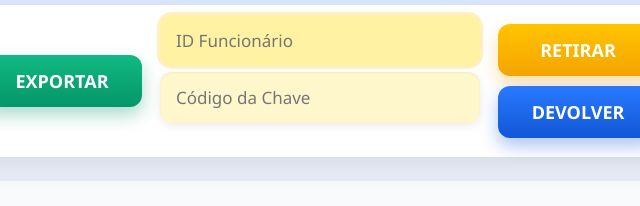
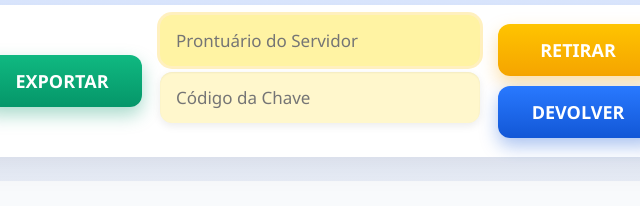
Before and after one commit to yukiosz/sistemaAutomacaoChaves, a plain HTML site: page templates/admin.html in a window 1280 px wide. Shown: the top 206 px of the page, 574-1214 px from the left. Drawn offline with Linux system fonts and the light colour scheme; no server answers.

Commit message:
Alteração - Home e inputs

```diff
--- a/templates/admin.html
+++ b/templates/admin.html
@@ -26,7 +26,7 @@
                 <button class="btn exportar" onclick="exportarDados()">EXPORTAR</button>
 
                 <div class="inputs-area">
-                    <input type="text" class="input" id="idFuncionario" placeholder="ID Funcionário" autofocus>
+                    <input type="text" class="input" id="idFuncionario" placeholder="Prontuário do Servidor" autofocus>
                     <input type="text" class="input" id="codigoChave" placeholder="Código da Chave">
 
                     <div id="mensagemErro" class="mensagem-erro"></div>
```
Also changed, not shown: templates/index.html (+1 -1 lines), 2 other files.
